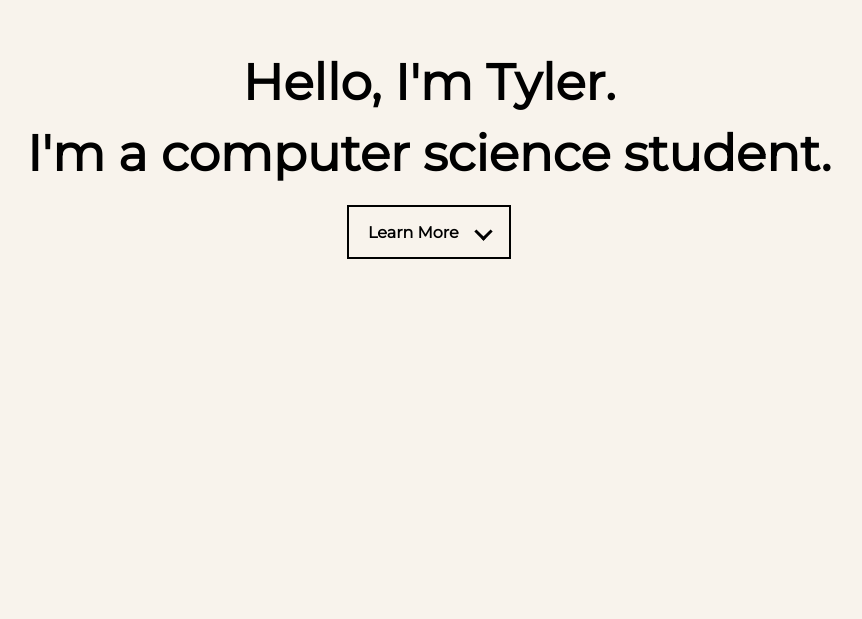
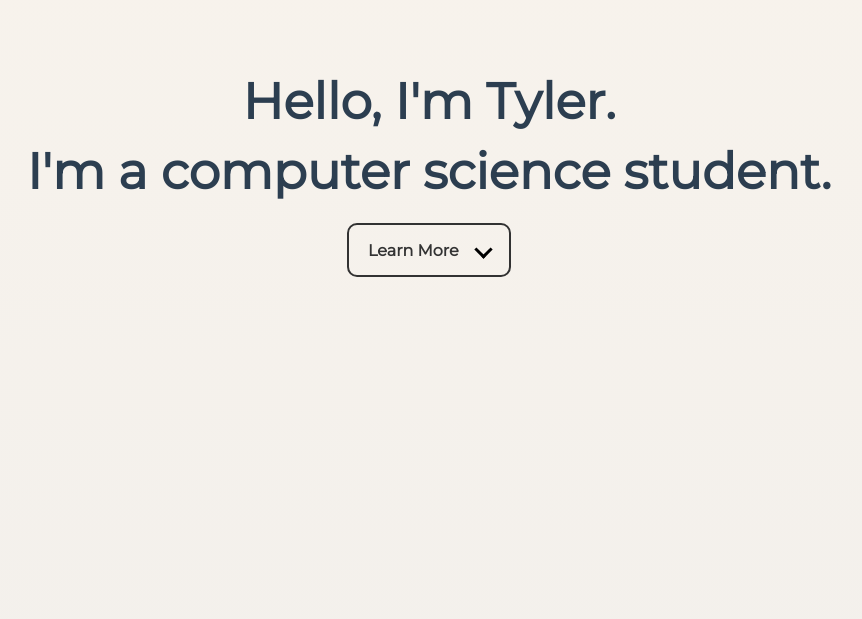
Before and after one commit to preltyler006/TylerPrellwitzWebsite, a plain HTML site: page index.html in a window 1280 px wide. Shown: the part 181-800 px from the top of the page, without its empty margins (211-1073 px from the left). Drawn offline with Linux system fonts and the light colour scheme.

Commit message:
added some different colors and styling

```diff
--- a/style.css
+++ b/style.css
@@ -1,7 +1,14 @@
 * {
     font-family: "Montserrat";
-    background-color: rgb(248, 243, 236);
 
+    /* background-color: rgb(248, 243, 236); */
+
+
+}
+
+body {
+    background: linear-gradient(180deg, rgb(248, 243, 236), rgb(235, 235, 235));
+    color: #333;
 }
 
 
@@ -100,7 +107,8 @@ html {
     font-weight: 900;
     width: 140px;
     height: 50px;
-    border: 2px solid black;
+    border: 2px solid rgb(50, 50, 50);
+    border-radius: 10px;
     padding-left: 10px;
     padding-right: 10px;
     display: flex;
@@ -113,7 +121,10 @@ html {
 
 .LearnMoreButton:hover {
     transform: scale(1.2);
+    font-size: 110%;
+    border: 3px solid black;
     cursor: pointer;
+    background-color: rgb(249, 239, 225);
 }
 
 .arrow {
@@ -143,9 +154,20 @@ html {
 
 
 
+
+
+
 .MainText {
-    /* background-image: url("./images/backgroundImage.jpg"); */
-    background-repeat: repeat;
+    text-align: center;
+    padding: 20px;
+    /* background-image: url("./images/backgroundImage.jpg");
+    background-repeat: repeat; */
+}
+
+h1 {
+    font-weight: bold;
+    line-height: 1.2;
+    color: #2c3e50;
 }
 
 h2 { /* About */
@@ -168,7 +190,7 @@ h2 { /* About */
     height: 300px;
     justify-content: flex-start;
     padding-top: 2%;
-    line-height: 30px;
+    line-height: 2.0;
     font-size: 16px;
 }
 
```
